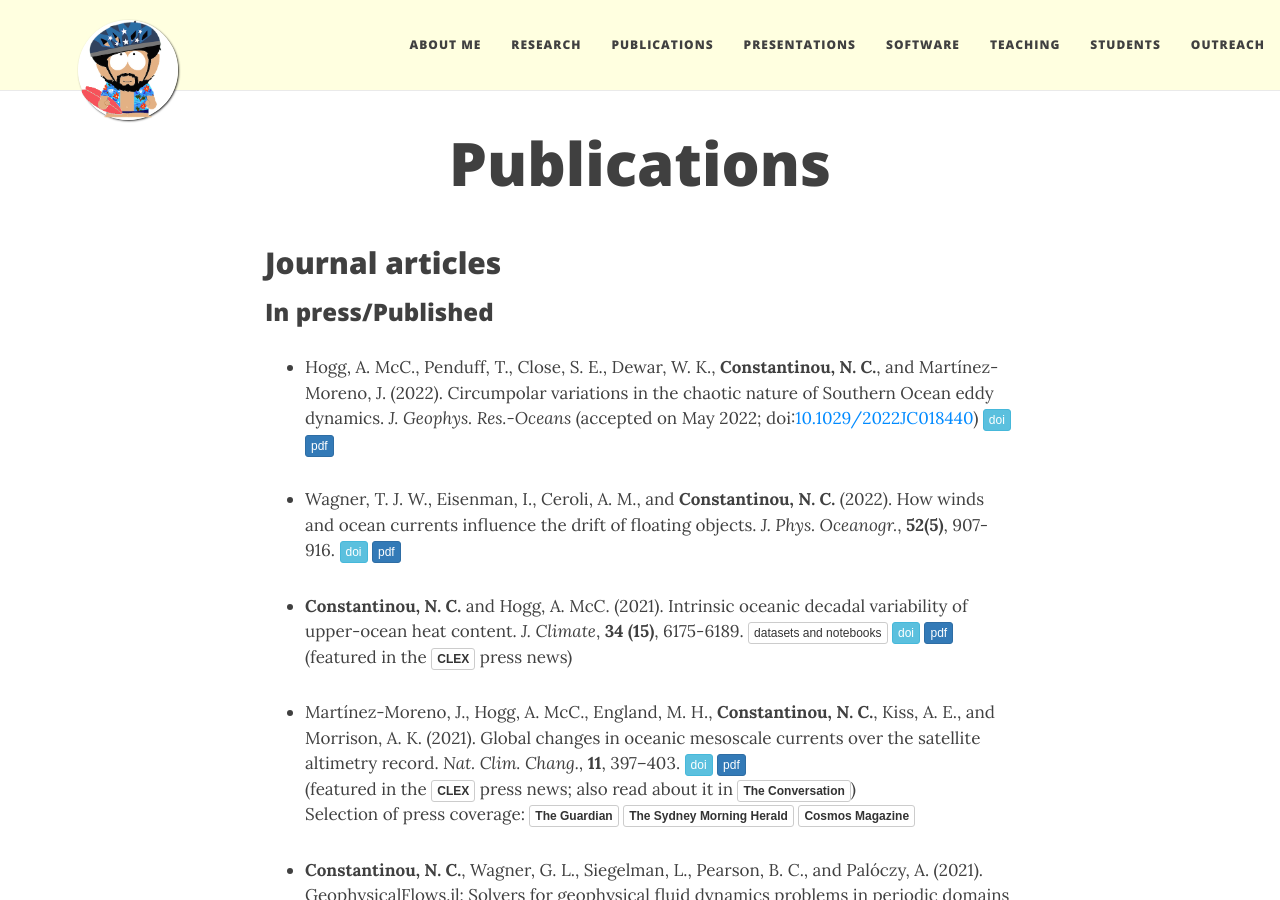
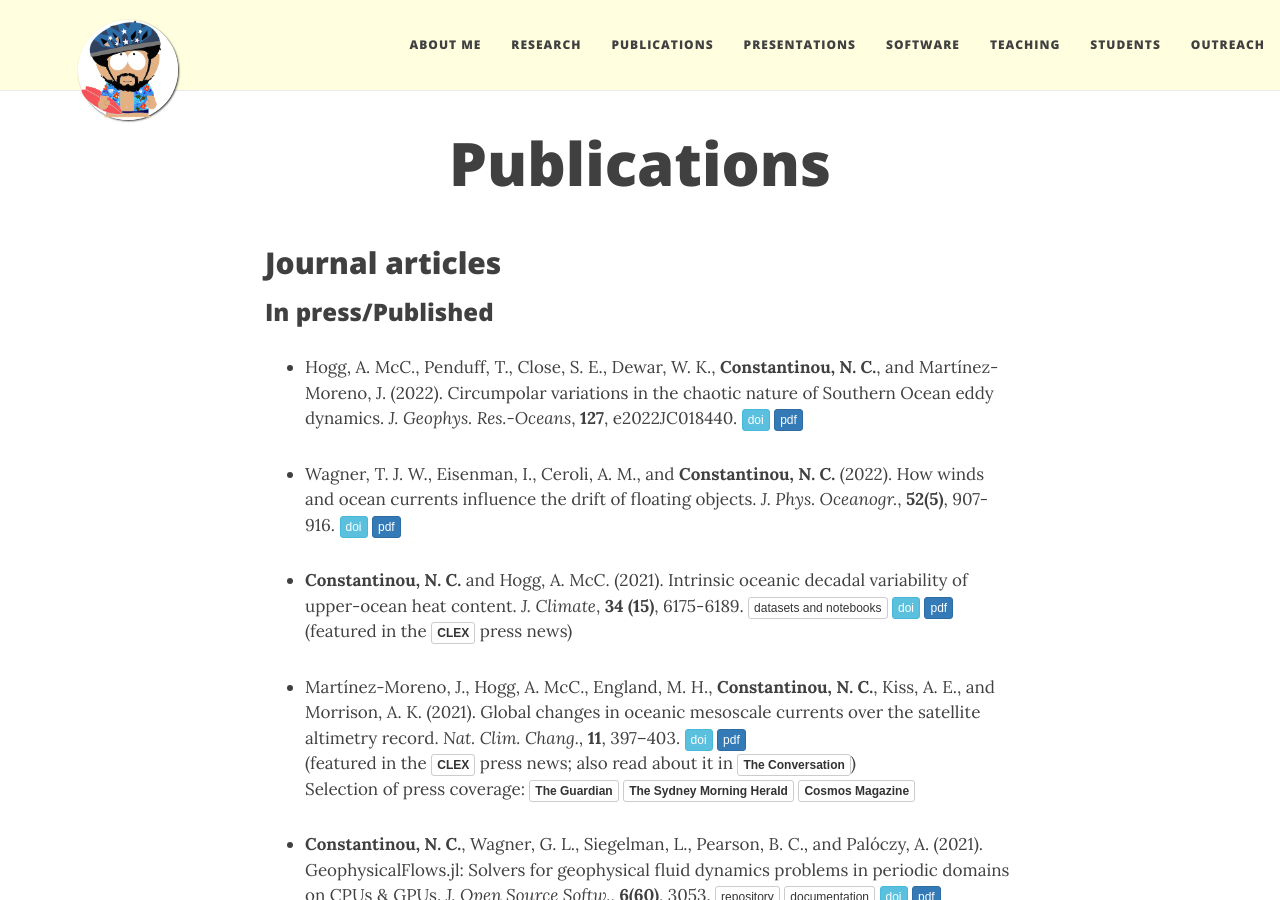
Before and after one commit to navidcy/navidcy.github.io, a Jekyll site: the page built from publications.md, in a window 1280 px wide and 900 px high. Built offline with Jekyll 4.4.1, drawn with Linux system fonts in a browser that asks for light colours; nearby versions of some CDN libraries; comment, search, counter and statistics services are not loaded.

Commit message:
occiput paper final version

```diff
--- a/publications.md
+++ b/publications.md
@@ -19,7 +19,7 @@
 
 ### In press/Published
 
-- Hogg, A. McC., Penduff, T., Close, S. E., Dewar, W. K., **Constantinou, N. C.**, and Martínez-Moreno, J. (2022). Circumpolar variations in the chaotic nature of Southern Ocean eddy dynamics. _J. Geophys. Res.-Oceans_ (accepted on May 2022; doi:<a href="https://doi.org/10.1029/2022JC018440">10.1029/2022JC018440</a>) [<span class="btn btn-info btn-xs{{end}}" style="font-family:sans-serif;">doi</span>][occiput-SO-doi]{:target="_blank"} [<span class="btn btn-primary btn-xs{{end}}" style="font-family:sans-serif;">pdf</span>][occiput-SO]
+- Hogg, A. McC., Penduff, T., Close, S. E., Dewar, W. K., **Constantinou, N. C.**, and Martínez-Moreno, J. (2022). Circumpolar variations in the chaotic nature of Southern Ocean eddy dynamics. _J. Geophys. Res.-Oceans_, **127**, e2022JC018440. [<span class="btn btn-info btn-xs{{end}}" style="font-family:sans-serif;">doi</span>][occiput-SO-doi]{:target="_blank"} [<span class="btn btn-primary btn-xs{{end}}" style="font-family:sans-serif;">pdf</span>][occiput-SO] <span align="right" class='altmetric-embed' data-badge-type="2" data-condensed="true" data-hide-less-than="2" data-doi="10.1029/2022JC018440"></span>
 
 
 - Wagner, T. J. W., Eisenman, I., Ceroli, A. M., and **Constantinou, N. C.** (2022). How winds and ocean currents influence the drift of floating objects. _J. Phys. Oceanogr._, **52(5)**, 907-916. [<span class="btn btn-info btn-xs{{end}}" style="font-family:sans-serif;">doi</span>][objectdrift-doi]{:target="_blank"} [<span class="btn btn-primary btn-xs{{end}}" style="font-family:sans-serif;">pdf</span>][objectdrift] <span align="right" class='altmetric-embed' data-badge-type="2" data-condensed="true" data-hide-less-than="2" data-doi="10.1175/JPO-D-20-0275.1"></span>
```
